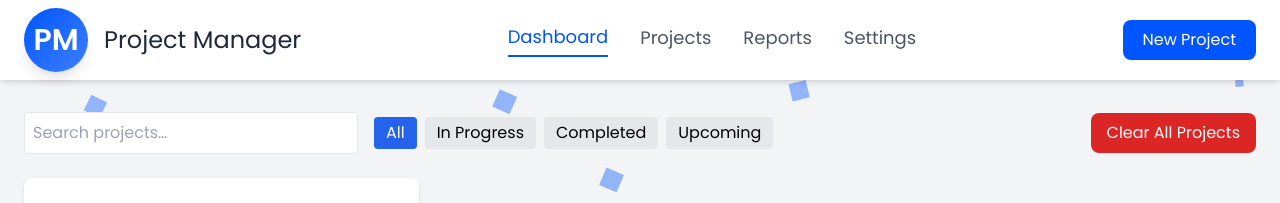
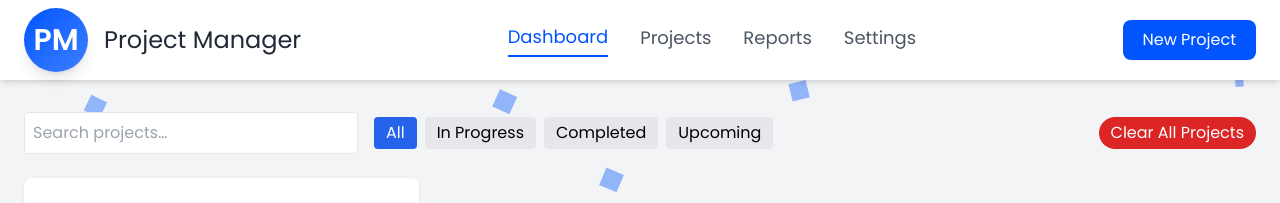
Before and after one commit to mmand213/project-manager, a React (Vite) app: page / in a window 1280 px wide. Shown: the top 203 px of the page. Built offline with nearby package versions, Linux system fonts and the light colour scheme; the HTML template or start-up script is replaced by a standard one; what js-sha256 would draw is missing.

Commit message:
Update App.jsx

```diff
--- a/src/App.jsx
+++ b/src/App.jsx
@@ -52,7 +52,7 @@
     closeModal()
   }
 
-  // CLEAR ALL (projects)
+  // CLEAR ALL (settings)
   const clearAll = () => {
     if (window.confirm('Really clear all projects?')) {
       setProjects([])
@@ -108,6 +108,7 @@
       <main className="max-w-7xl mx-auto px-6 py-8 relative">
         {activeTab === 'dashboard' && (
           <>
+            {/* Search + Filters + “Clear All” pill */}
             <div className="flex flex-col md:flex-row md:items-center md:justify-between mb-6 space-y-4 md:space-y-0">
               <div className="flex flex-col md:flex-row md:items-center md:space-x-4 w-full md:w-auto">
                 <SearchBar value={search} onChange={setSearch} />
@@ -115,7 +116,7 @@
               </div>
               <button
                 onClick={clearAll}
-                className="self-start md:self-center bg-red-600 text-white px-4 py-2 rounded-lg hover:bg-red-700 transition"
+                className="px-3 py-1 rounded-full bg-red-600 text-white hover:bg-red-700 transition"
               >
                 Clear All Projects
               </button>
```
